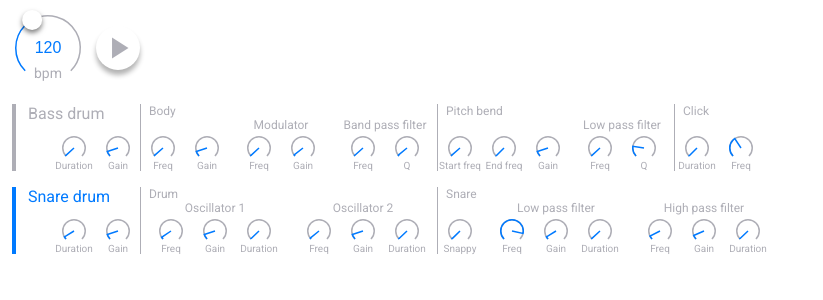
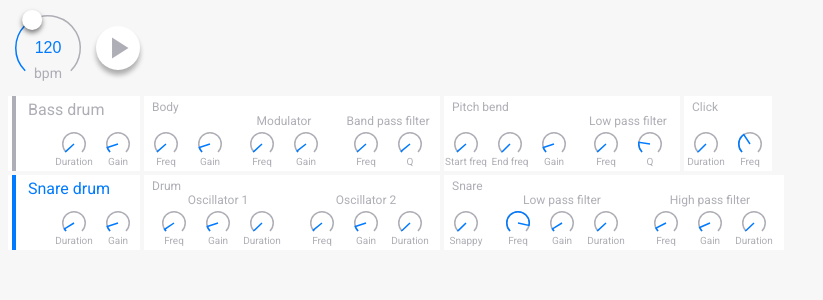
Before and after one commit to Volcomix/jsdaw, a React app: page / in a window 1280 px wide. Shown: the top 300 px of the page, without its empty margins (0-823 px from the left). Built offline with nearby package versions, Linux system fonts and the light colour scheme.

Commit message:
Improve styles

```diff
--- a/public/styles.css
+++ b/public/styles.css
@@ -1,7 +1,13 @@
-html, body {
+html,
+body {
     font-family: 'Roboto', 'Helvetica', sans-serif;
     margin: 0;
     padding: 0;
+    background-color: #f7f7f7;
+}
+
+#root {
+    display: flex;
 }
 
 ::-moz-selection {
--- a/src/App.jsx
+++ b/src/App.jsx
@@ -40,7 +40,8 @@ class App extends React.Component {
 
 const styles = {
   container: {
-    backgroundColor,
+    display: 'flex',
+    flexDirection: 'column',
   },
 }
 
--- a/src/core/Beat.component.jsx
+++ b/src/core/Beat.component.jsx
@@ -99,6 +99,7 @@ const styles = {
     borderRadius: '50%',
     padding: 4,
     transition: 'box-shadow 150ms',
+    backgroundColor: 'white',
   },
   deactivatedIcon: {
     color: borderColor,
--- a/src/shared/Card.component.jsx
+++ b/src/shared/Card.component.jsx
@@ -13,9 +13,10 @@ const styles = {
   container: {
     display: 'flex',
     flexDirection: 'column',
-    borderLeftColor: borderColor,
-    borderLeftWidth: 1,
-    borderLeftStyle: 'solid',
+    marginLeft: 4,
+    paddingTop: 4,
+    paddingBottom: 4,
+    backgroundColor: 'white',
   },
   content: {
     display: 'flex',
--- a/src/synth/BassDrum/BassDrum.component.jsx
+++ b/src/synth/BassDrum/BassDrum.component.jsx
@@ -104,13 +104,14 @@ const styles = {
     display: 'flex',
     alignItems: 'stretch',
     marginLeft: 8,
-    marginBottom: 8,
-    paddingTop: 8,
-    paddingBottom: 8,
+    marginBottom: 4,
   },
   main: {
     display: 'flex',
     flexDirection: 'column',
+    backgroundColor: 'white',
+    paddingTop: 4,
+    paddingBottom: 4,
   },
   title: {
     fontSize: 16,
--- a/src/synth/SnareDrum/SnareDrum.component.jsx
+++ b/src/synth/SnareDrum/SnareDrum.component.jsx
@@ -97,12 +97,14 @@ const styles = {
     display: 'flex',
     alignItems: 'stretch',
     marginLeft: 8,
-    marginBottom: 8,
-    paddingBottom: 4,
+    marginBottom: 4,
   },
   main: {
     display: 'flex',
     flexDirection: 'column',
+    backgroundColor: 'white',
+    paddingTop: 4,
+    paddingBottom: 4,
   },
   title: {
     fontSize: 16,
```
Lines whose indentation alone changed are shown as unchanged.
